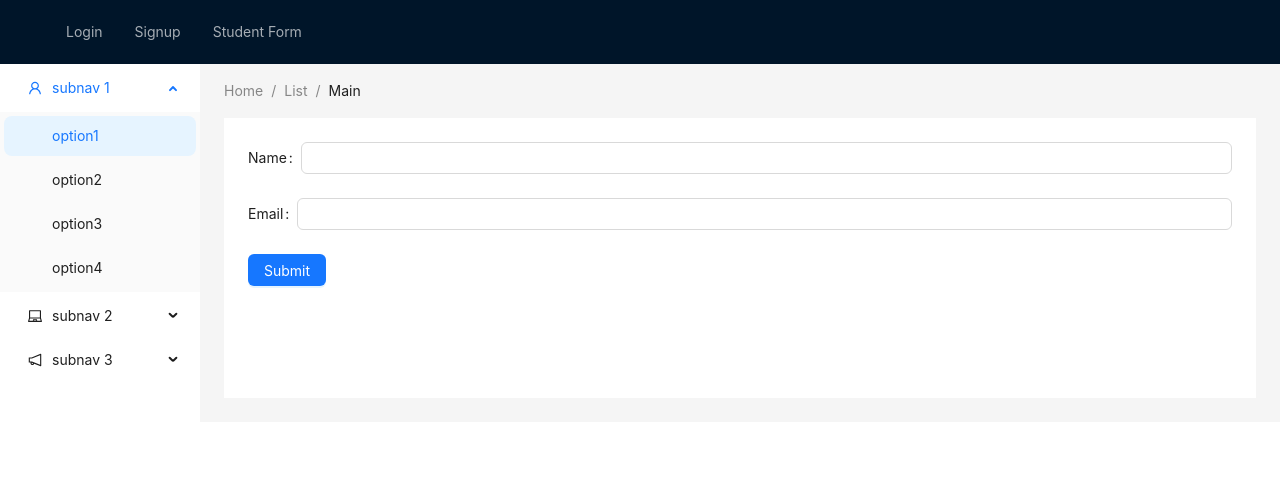
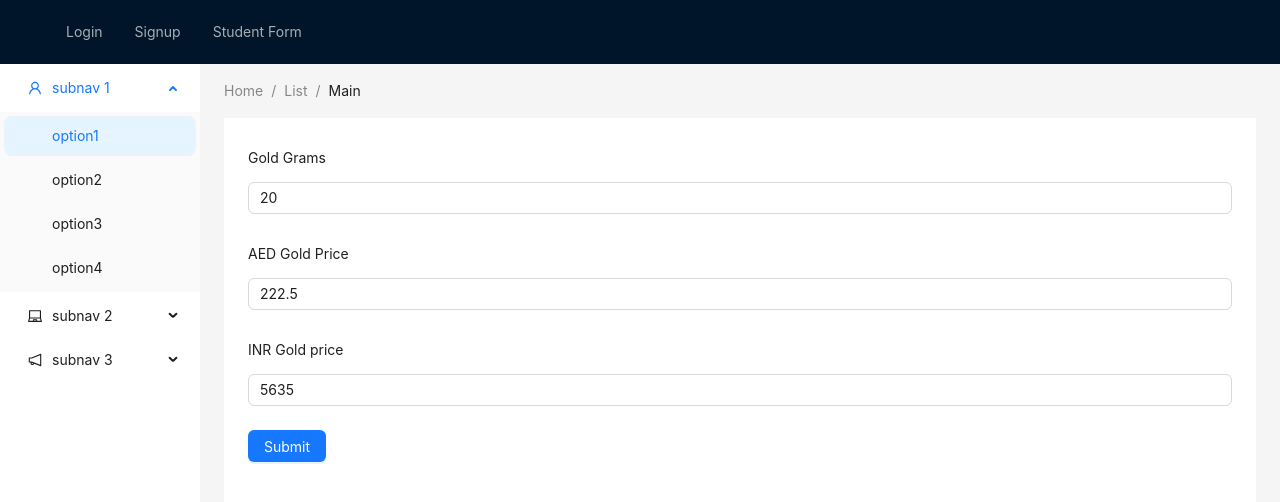
Before and after one commit to vigneshwaran-chandrasekaran/demo-automation-testing, a React (Create React App) app: page /gold in a window 1280 px wide. Shown: the top 502 px of the page. Built offline with nearby package versions, Linux system fonts and the light colour scheme.

Commit message:
gold form process started

```diff
--- a/src/components/Gold.form.tsx
+++ b/src/components/Gold.form.tsx
@@ -1,6 +1,6 @@
 import { FC } from "react";
 import { Formik, Field, Form, ErrorMessage, FormikHelpers } from "formik";
-import { Form as AntForm, Input, Button, Alert } from "antd";
+import { Form as AntForm, Input, Button } from "antd";
 import * as Yup from "yup";
 
 const { Item } = AntForm;
@@ -8,21 +8,35 @@ const { Item } = AntForm;
 interface IGoldFormProps {}
 
 interface FormValues {
-  name: string;
-  email: string;
+  aedGoldPrice: number;
+  inrGoldPrice: number;
+  aedToinr: number;
+  goldInGrams: number;
+  aedWastage: number;
+  aedVat: number;
+  aedCardCharges: number;
+  inrGst: number;
+  inrCardCharges: number;
 }
 
 const validationSchema = Yup.object().shape({
-  name: Yup.string().required("Name is required"),
-  email: Yup.string().email("Invalid email").required("Email is required"),
+  aedGoldPrice: Yup.number().required("AED Gold Price is required"),
+  inrGoldPrice: Yup.number().required("INR Gold price is required"),
 });
 
+const initialValues: FormValues = {
+  aedGoldPrice: 222.5,
+  inrGoldPrice: 5635,
+  aedToinr: 22.66,
+  goldInGrams: 20,
+  aedWastage: 10,
+  aedVat: 5,
+  aedCardCharges: 2.5,
+  inrGst: 3,
+  inrCardCharges: 0,
+};
+
 const GoldForm: FC<IGoldFormProps> = () => {
-  const initialValues: FormValues = {
-    name: "",
-    email: "",
-  };
-
   const handleSubmit = (
     values: FormValues,
     { setSubmitting, resetForm }: FormikHelpers<FormValues>
@@ -43,14 +57,31 @@ const GoldForm: FC<IGoldFormProps> = () => {
     >
       {({ isSubmitting }) => (
         <Form>
-          <Item label="Name">
-            <Field type="text" name="name" as={Input} />
-            <ErrorMessage name="name" component={Alert} />
+          <Item
+            label="Gold Grams"
+            labelCol={{ span: 24 }}
+            wrapperCol={{ span: 24 }}
+          >
+            <Field type="number" name="goldInGrams" as={Input} placeholder="Gold in Grams"  />
+            <ErrorMessage name="goldInGrams" />
           </Item>
 
-          <Item label="Email">
-            <Field type="text" name="email" as={Input} />
-            <ErrorMessage name="email" component={Alert} />
+          <Item
+            label="AED Gold Price"
+            labelCol={{ span: 24 }}
+            wrapperCol={{ span: 24 }}
+          >
+            <Field type="number" name="aedGoldPrice" as={Input} />
+            <ErrorMessage name="aedGoldPrice" />
+          </Item>
+
+          <Item
+            label="INR Gold price"
+            labelCol={{ span: 24 }}
+            wrapperCol={{ span: 24 }}
+          >
+            <Field type="number" name="inrGoldPrice" as={Input} />
+            <ErrorMessage name="inrGoldPrice" />
           </Item>
 
           <Item>
```
